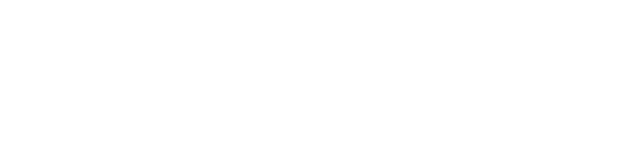
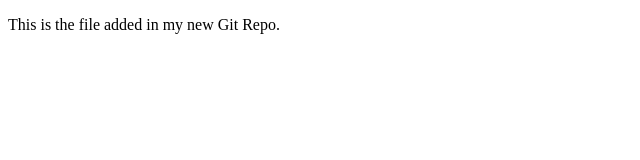
Before and after one commit to goffredo629/crap-portfolio, a plain HTML site: page index.html in a window 1280 px wide. Shown: the whole page, without its empty margins (0-640 px from the left). Drawn offline with Linux system fonts and the light colour scheme.

Commit message:
Add paragraph to index.html
aggiunto da github.com

```diff
--- a/index.html
+++ b/index.html
@@ -6,6 +6,6 @@
     <title>Document</title>
 </head>
 <body>
-
+    <p>This is the file added in my new Git Repo.</p>
 </body>
 </html>
```
